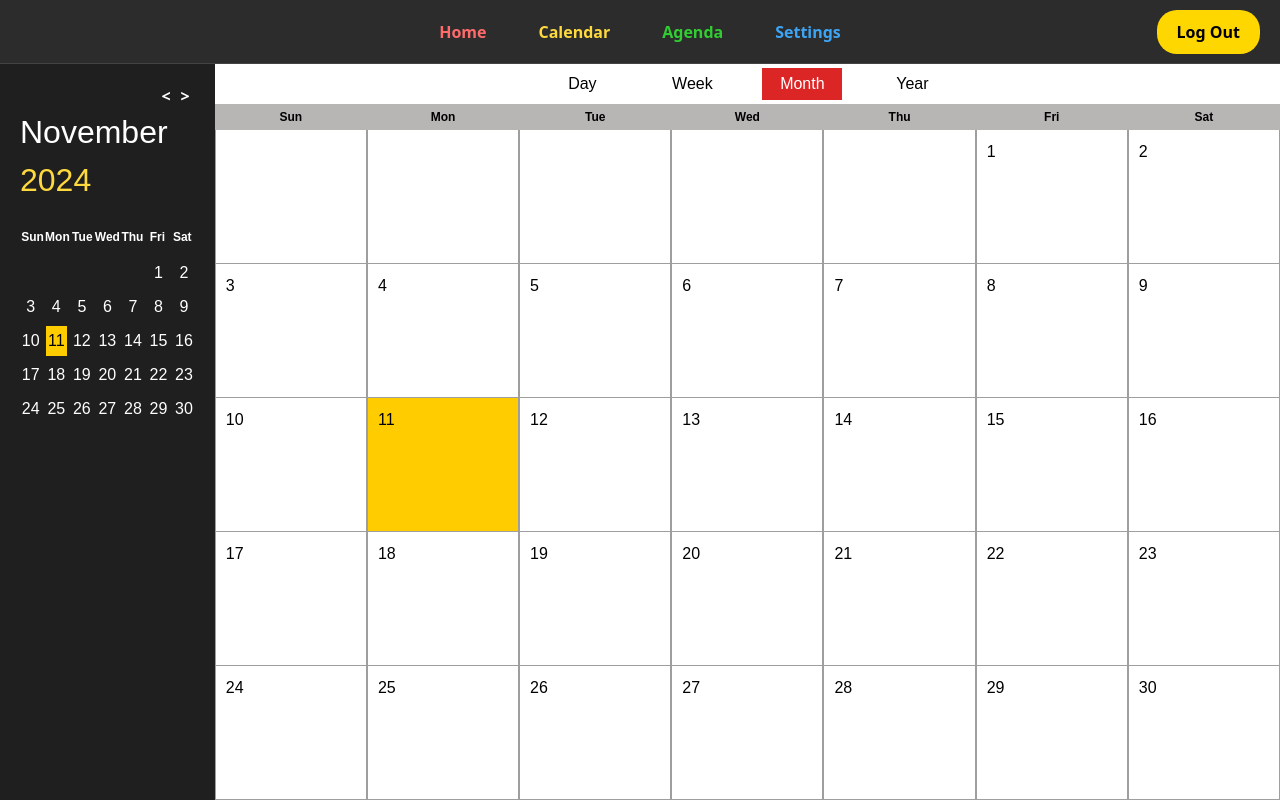
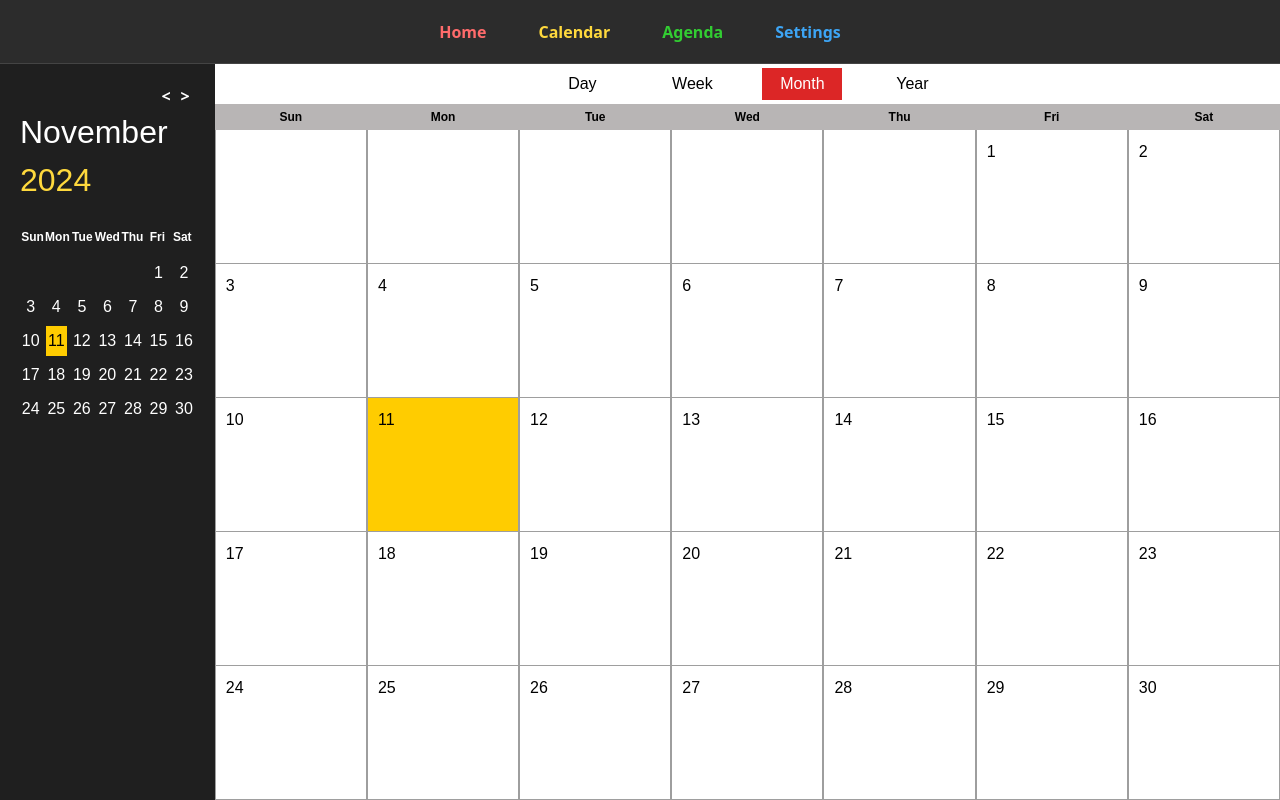
Before and after one commit to mung569/project-management, a Next.js app: page /calendar in a window 1280 px wide. Built offline with nearby package versions, Linux system fonts and the light colour scheme.

Commit message:
Update page.tsx

```diff
--- a/src/app/calendar/page.tsx
+++ b/src/app/calendar/page.tsx
@@ -71,11 +71,11 @@ const Calendar: React.FC = () => {
           </div>
             <MiniCalendar date={currentDate}/>
 
-            <button type='button'
+{/*             <button type='button'
               className={styles.logoutButton}
               onClick={() => router.push('/login')}>
                 Log Out
-          </button>
+          </button> */}
         </div>
 
         {/* Main content */}
```
